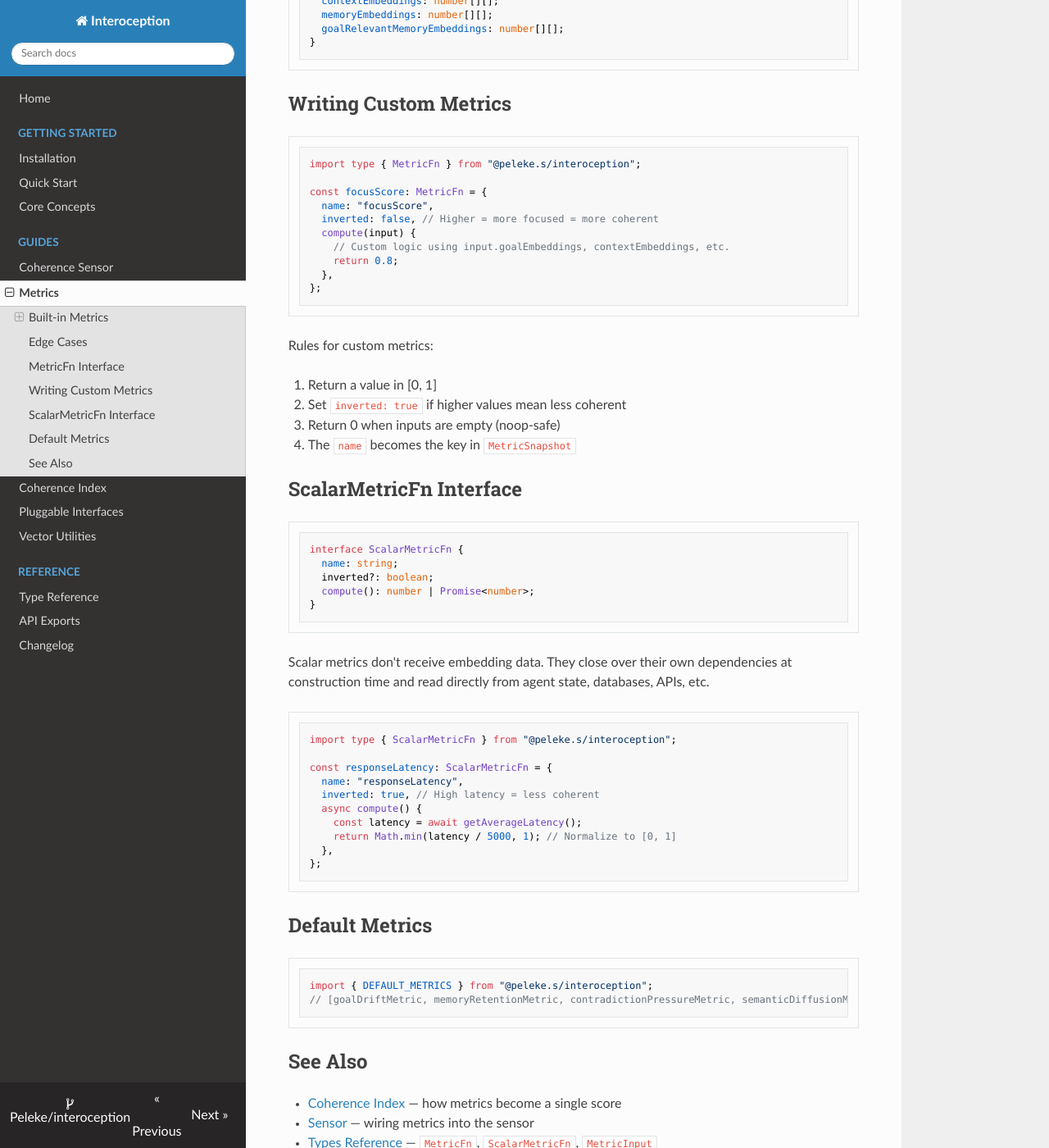
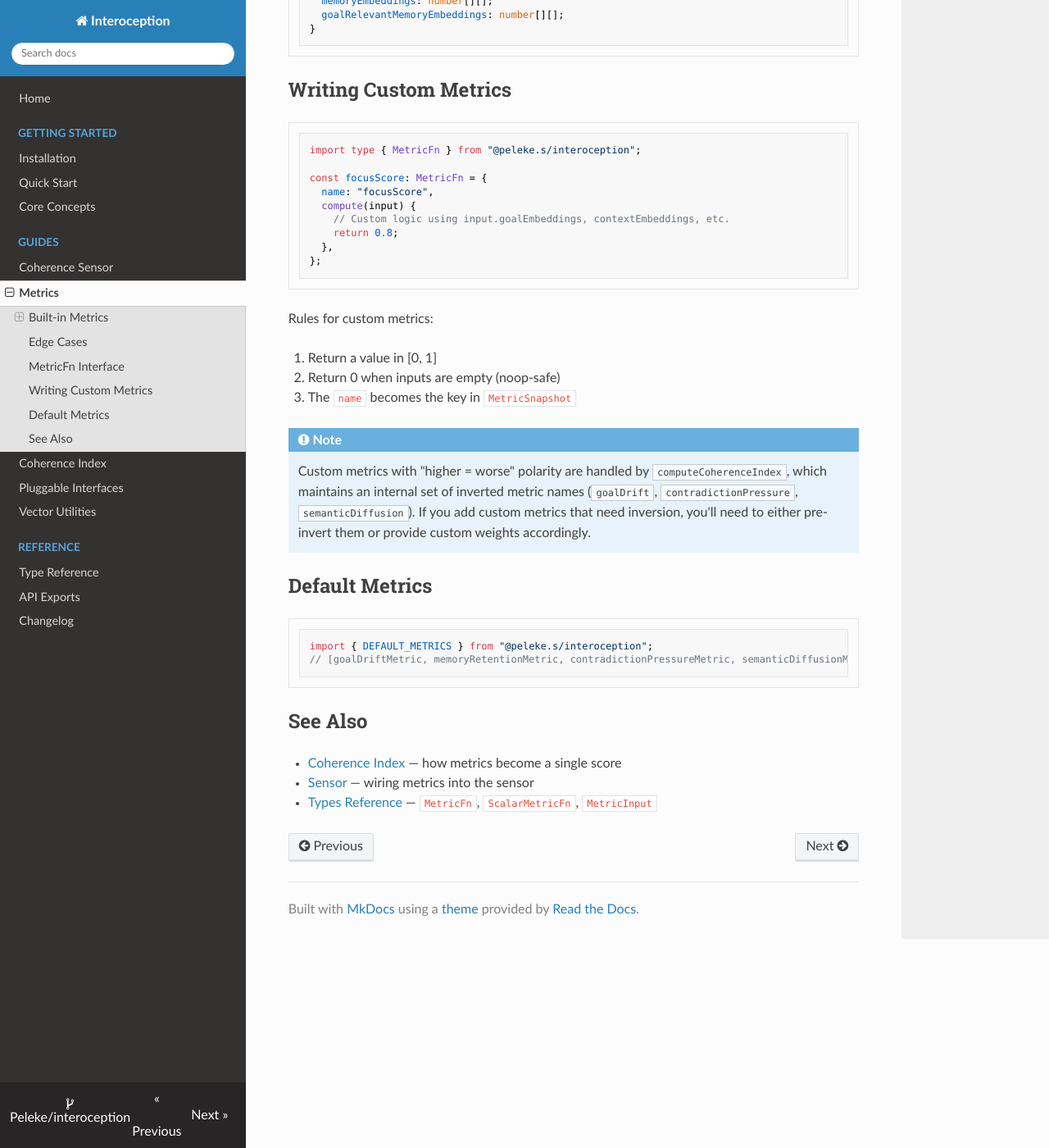
Before and after one commit to Peleke/interoception, an MkDocs documentation site: the page built from docs/guides/metrics.md, in a window 1280 px wide and 1400 px high, scrolled down 2840 px. Shown: the whole window at 82% size. Built offline with MkDocs 1.6.1, drawn with Linux system fonts in a browser that asks for light colours; nearby versions of some CDN libraries; some of the changed text lies outside the part shown.

Commit message:
fix: align docs with main branch source (remove PR #3 features)
Cross-reference verification found docs were written against
feat/scalar-metric-polarity branch. Removed ScalarMetricFn,
MetricFn.inverted, and 3-param computeCoherenceIndex — these
don't exist on main yet.

Co-Authored-By: Claude Opus 4.5 <noreply@anthropic.com>

````diff
--- a/docs/guides/metrics.md
+++ b/docs/guides/metrics.md
@@ -14,7 +14,7 @@ Method: for each context embedding, find its max cosine similarity to any goal e
 |----------|-------|
 | Name | `goalDrift` |
 | Range | 0 (aligned) to 1 (drifted) |
-| Inverted | Yes — higher = less coherent |
+| Polarity | Higher = less coherent (inverted during index computation) |
 
 ```typescript
 import { computeGoalDrift, goalDriftMetric } from "@peleke.s/interoception";
@@ -38,7 +38,7 @@ Method: for each goal embedding, find its max cosine similarity to any goal-rele
 |----------|-------|
 | Name | `memoryRetention` |
 | Range | 0 (forgotten) to 1 (retained) |
-| Inverted | No — higher = more coherent |
+| Polarity | Higher = more coherent (used directly) |
 
 ```typescript
 import { computeMemoryRetention, memoryRetentionMetric } from "@peleke.s/interoception";
@@ -56,7 +56,7 @@ Method: pairwise cosine similarity across context embeddings. Count pairs below
 |----------|-------|
 | Name | `contradictionPressure` |
 | Range | 0 (coherent) to 1 (contradictory) |
-| Inverted | Yes — higher = less coherent |
+| Polarity | Higher = less coherent (inverted during index computation) |
 
 ```typescript
 import { computeContradictionPressure, contradictionPressureMetric } from "@peleke.s/interoception";
@@ -78,7 +78,7 @@ Method: mean pairwise distance (`1 - cosineSimilarity`) across context embedding
 |----------|-------|
 | Name | `semanticDiffusion` |
 | Range | 0 (focused) to 1 (diffuse) |
-| Inverted | Yes — higher = less coherent |
+| Polarity | Higher = less coherent (inverted during index computation) |
 
 ```typescript
 import { computeSemanticDiffusion, semanticDiffusionMetric } from "@peleke.s/interoception";
@@ -100,7 +100,6 @@ This ensures the sensor never throws on edge cases.
 ```typescript
 interface MetricFn {
   name: string;
-  inverted?: boolean;
   compute(input: MetricInput): number;
 }
 ```
@@ -123,7 +122,6 @@ import type { MetricFn } from "@peleke.s/interoception";
 
 const focusScore: MetricFn = {
   name: "focusScore",
-  inverted: false, // Higher = more focused = more coherent
   compute(input) {
     // Custom logic using input.goalEmbeddings, contextEmbeddings, etc.
     return 0.8;
@@ -134,34 +132,11 @@ const focusScore: MetricFn = {
 Rules for custom metrics:
 
 1. Return a value in [0, 1]
-2. Set `inverted: true` if higher values mean less coherent
-3. Return 0 when inputs are empty (noop-safe)
-4. The `name` becomes the key in `MetricSnapshot`
+2. Return 0 when inputs are empty (noop-safe)
+3. The `name` becomes the key in `MetricSnapshot`
 
-## ScalarMetricFn Interface
-
-```typescript
-interface ScalarMetricFn {
-  name: string;
-  inverted?: boolean;
-  compute(): number | Promise<number>;
-}
-```
-
-Scalar metrics don't receive embedding data. They close over their own dependencies at construction time and read directly from agent state, databases, APIs, etc.
-
-```typescript
-import type { ScalarMetricFn } from "@peleke.s/interoception";
-
-const responseLatency: ScalarMetricFn = {
-  name: "responseLatency",
-  inverted: true, // High latency = less coherent
-  async compute() {
-    const latency = await getAverageLatency();
-    return Math.min(latency / 5000, 1); // Normalize to [0, 1]
-  },
-};
-```
+!!! note
+    Custom metrics with "higher = worse" polarity are handled by `computeCoherenceIndex`, which maintains an internal set of inverted metric names (`goalDrift`, `contradictionPressure`, `semanticDiffusion`). If you add custom metrics that need inversion, you'll need to either pre-invert them or provide custom weights accordingly.
 
 ## Default Metrics
 
````
Also changed, not shown: docs/getting-started/concepts.md (+7 -23 lines), docs/guides/coherence-index.md (+2 -5 lines), docs/guides/sensor.md (+1 -33 lines), docs/reference/exports.md (+8 -9 lines), docs/reference/types.md (+1 -25 lines).
